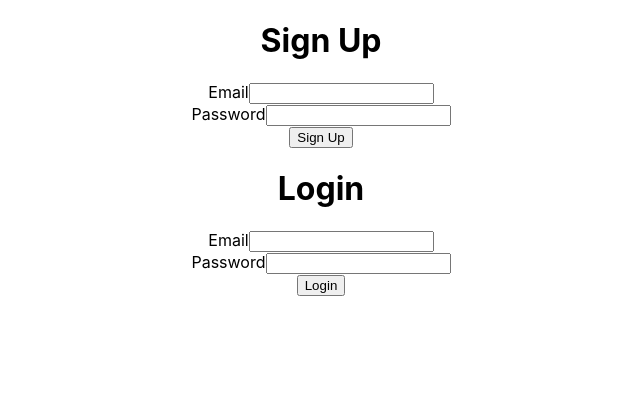
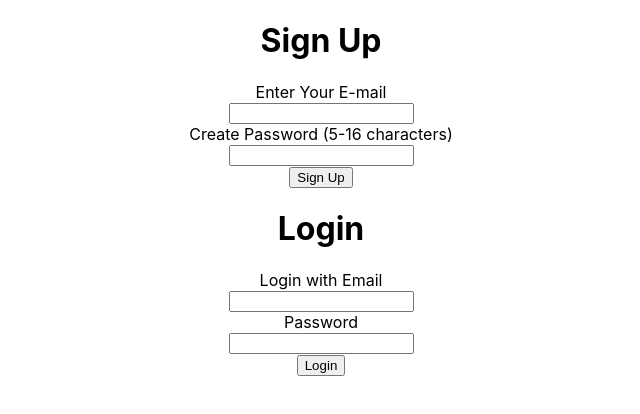
Before and after one commit to mia-casas/blue-badge-final, a React (Create React App) app in the folder client/final-project/: page / in a window 1280 px wide. Shown: the top 414 px of the page, without its empty margins (319-959 px from the left). Built offline with nearby package versions, Linux system fonts and the light colour scheme.

Commit message:
2021Apr241649

```diff
--- a/client/final-project/src/App.js
+++ b/client/final-project/src/App.js
@@ -1,6 +1,7 @@
 import './App.css';
 import React, {useState, useEffect} from 'react';
 import Auth from './components/Auth/Auth'
+
 
 function App() {
 
@@ -20,6 +21,7 @@ function App() {
   return (
     <div className="App">
           <Auth updateToken={updateToken}/>
+
     </div>
   );
 }
--- a/client/final-project/src/components/Auth/Login.js
+++ b/client/final-project/src/components/Auth/Login.js
@@ -5,8 +5,17 @@ const Login = (props) => {
     const [email, setEmail] = useState('');
     const [password, setPassword] = useState('');
 
+    let emailSyntax = /^(([^<>()\[\]\\.,;:\s@"]+(\.[^<>()\[\]\\.,;:\s@"]+)*)|(".+"))@((\[[0-9]{1,3}\.[0-9]{1,3}\.[0-9]{1,3}\.[0-9]{1,3}])|(([a-zA-Z\-0-9]+\.)+[a-zA-Z]{2,}))$/;
+
     let handleSubmit = (event) => {
         event.preventDefault();
+        if(emailSyntax.test(email)!== true){
+            alert("Valid e-mail address required!")
+        }
+        if(password.length < 5 || password.length >16){
+            alert("Please enter a password between 5 and 16 characters")
+
+        } else
         fetch(`http://localhost:5005/user/login`, {
             method: "POST",
             body: JSON.stringify({user:{email: email, password: password}}),
@@ -17,6 +26,7 @@ const Login = (props) => {
             (response) => response.json()
         ).then((data) => {
             props.updateToken(data.sessionToken)
+            alert("Login Success!") //TEST ONLY
         })
     }
     return(
@@ -24,11 +34,11 @@ const Login = (props) => {
             <h1>Login</h1>
             <Form onSubmit={handleSubmit}>
                 <FormGroup>
-                    <Label htmlFor="email">Email</Label>
+                    <Label htmlFor="email">Login with Email<br /></Label>
                     <Input onChange={(e) => setEmail(e.target.value)} name="email" value={email}/>
                 </FormGroup>
                 <FormGroup>
-                    <Label htmlFor="password">Password</Label>
+                    <Label htmlFor="password">Password<br /></Label>
                     <Input onChange={(e) => setPassword(e.target.value)} name="password" value={password} type="password"/>
                 </FormGroup>
                 <Button type='submit'>Login</Button>
--- a/client/final-project/src/components/Auth/Signup.js
+++ b/client/final-project/src/components/Auth/Signup.js
@@ -5,9 +5,18 @@ const Signup = (props) => {
     const [email, setEmail] = useState('');
     const [password, setPassword] = useState('');
 
+    let emailSyntax = /^(([^<>()\[\]\\.,;:\s@"]+(\.[^<>()\[\]\\.,;:\s@"]+)*)|(".+"))@((\[[0-9]{1,3}\.[0-9]{1,3}\.[0-9]{1,3}\.[0-9]{1,3}])|(([a-zA-Z\-0-9]+\.)+[a-zA-Z]{2,}))$/;
+
     let handleSubmit = (event) => {
         event.preventDefault();
-        fetch(`http://localhost:5005/user/register`, {
+        if(emailSyntax.test(email)!== true){
+            alert("Valid e-mail address required!")
+        }
+        if(password.length < 5 || password.length >16){
+            alert("Please enter a password between 5 and 16 characters")
+
+        } else {
+            fetch(`http://localhost:5005/user/register`, {
             method: "POST",
             body: JSON.stringify({user:{email: email, password: password}}),
             headers: new Headers({
@@ -17,19 +26,21 @@ const Signup = (props) => {
             (response) => response.json()
         ).then((data) => {
             props.updateToken(data.sessionToken)
+            alert("User Registered") // TEST ONLY! We will replace this with text rendered on the page
         })
     }
 
+}
     return(
         <div>
             <h1>Sign Up</h1>
             <Form onSubmit={handleSubmit}>
                 <FormGroup>
-                    <Label htmlFor="email">Email</Label>
-                    <Input onChange={(e) => setEmail(e.target.value)} name="email" value={email}/>
+                    <Label htmlFor="email">Enter Your E-mail<br/></Label>
+                    <Input type="email" onChange={(e) => setEmail(e.target.value)} name="email" value={email}/>
                 </FormGroup>
                 <FormGroup>
-                    <Label htmlFor="password">Password</Label>
+                    <Label htmlFor="password">Create Password (5-16 characters) <br/></Label>
                     <Input onChange={(e) => setPassword(e.target.value)} name="password" value={password} type="password"/>
                 </FormGroup>
                 <Button type='submit'>Sign Up</Button>
```
